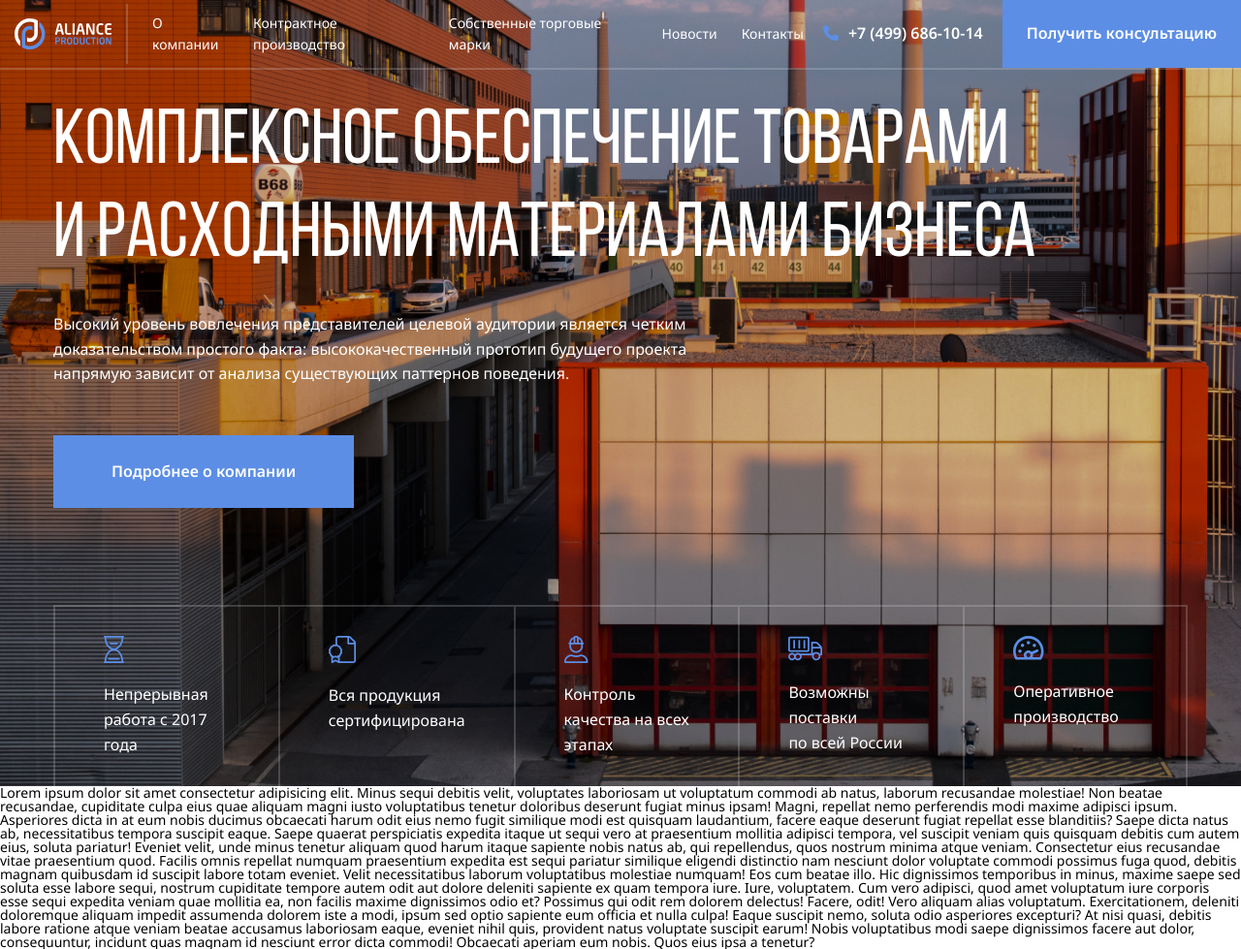
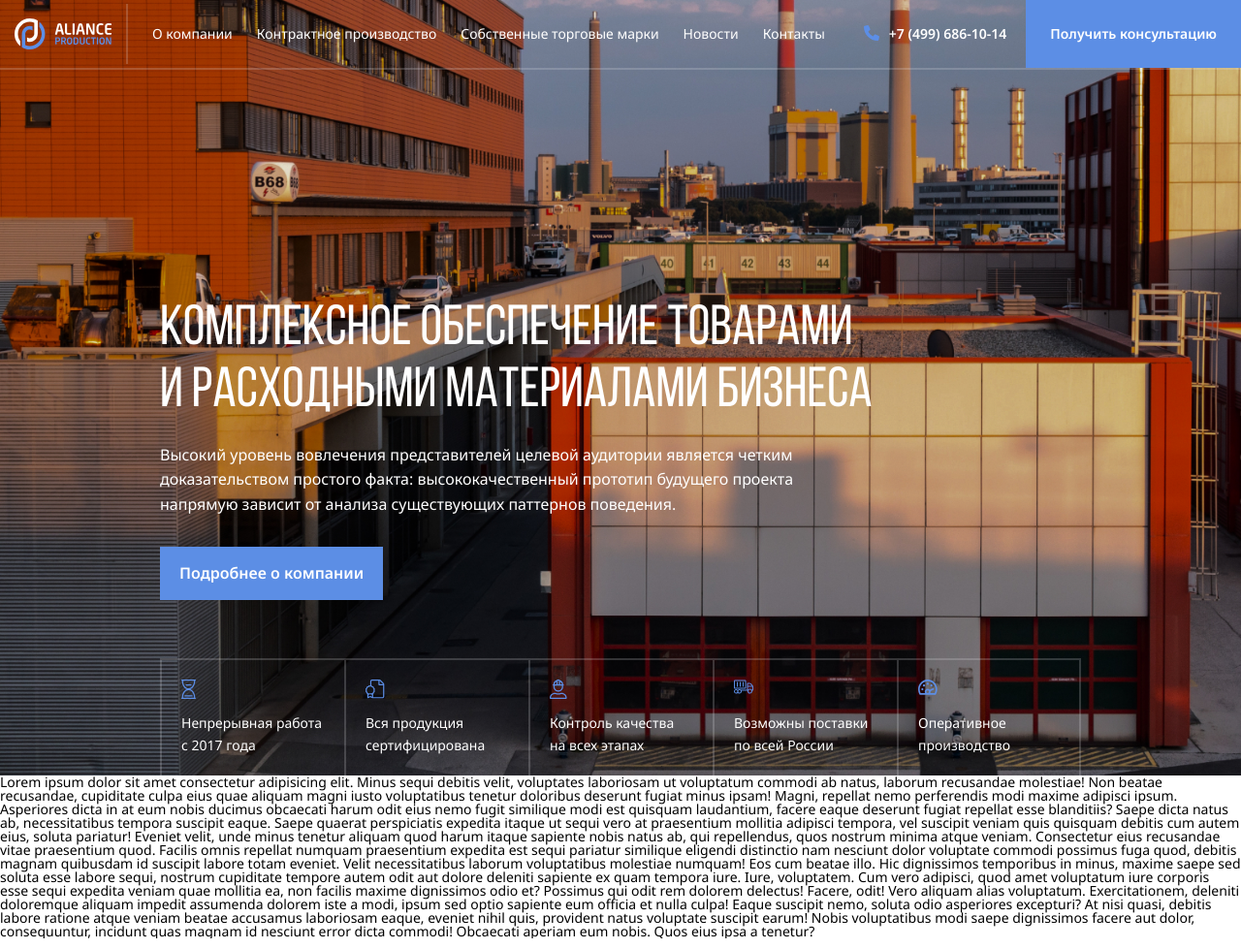
Before and after one commit to DokerMW/Aliance, a PHP site: page / in a window 1280 px wide. Shown: the whole page at 97% size. Run offline with PHP 8.4, Linux system fonts and the light colour scheme.

Commit message:
fix: header and main-block adaptive

```diff
--- a/css/style.css
+++ b/css/style.css
@@ -105,6 +105,7 @@ body {
   flex-shrink: 0;
   height: 100%;
   padding: 0 50px;
+  font-size: 16px;
 }
 @media (max-width: 1800px) {
   .header__row {
@@ -139,6 +140,12 @@ body {
   }
   .menu__item a {
     flex: 0 1 100%;
+  }
+  .header__phone a {
+    font-size: 14px;
+  }
+  .header__btn {
+    font-size: 14px;
   }
 }
 /*===============================================================================================*/
@@ -196,7 +203,13 @@ body {
   width: 100%;
 }
 .item-cards__icon {
+  width: 40px;
+  height: 30px;
   margin: 0px 0px 20px 0px;
+}
+.item-cards__icon img {
+  max-width: 100%;
+  max-height: 100%;
 }
 .item-cards__text {
   color: #fff;
@@ -206,7 +219,50 @@ body {
 @media (max-width: 1800px) {
   .main-block__body {
     max-width: 1200px;
-    padding: 100px 15px 0 15px;
+    padding: 80px 15px 0 15px;
+  }
+  .main-block__title {
+    font-size: 64px;
+    margin: 0px 0px 20px 0px;
+  }
+  .main-block__text {
+    margin: 0px 0px 30px 0px;
+  }
+  .main-block__btn {
+    padding: 20px 45px;
+    margin: 0px 0px 70px 0px;
+  }
+  .cards__item {
+    padding: 20px 40px;
+  }
+  .item-cards__icon {
+    width: 30px;
+    margin: 0px 0px 14px 0px;
+  }
+  @media (max-width: 1500px) {
+    .main-block__body {
+      max-width: 980px;
+      padding: 80px 15px 0 15px;
+    }
+    .main-block__title {
+      font-size: 58px;
+      line-height: 110%;
+      max-width: 850px;
+    }
+    .main-block__btn {
+      padding: 15px 20px;
+      margin: 0px 0px 60px 0px;
+    }
+    .cards__item {
+      padding: 20px;
+    }
+    .item-cards__icon {
+      width: 20px;
+      height: 20px;
+    }
+    .item-cards__text {
+      font-size: 14px;
+    }
   }
 }
 /*===============================================================================================*/
```
